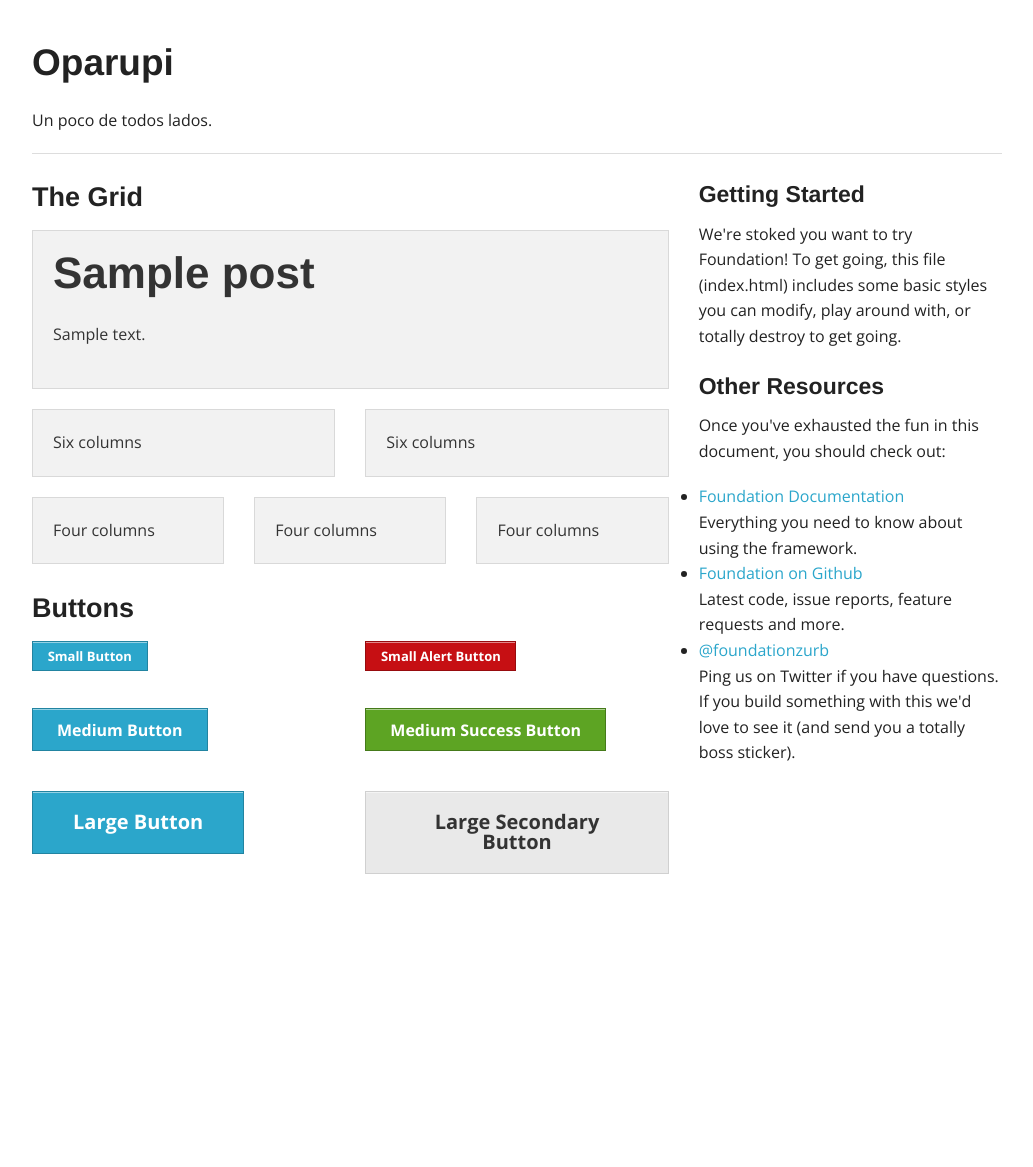
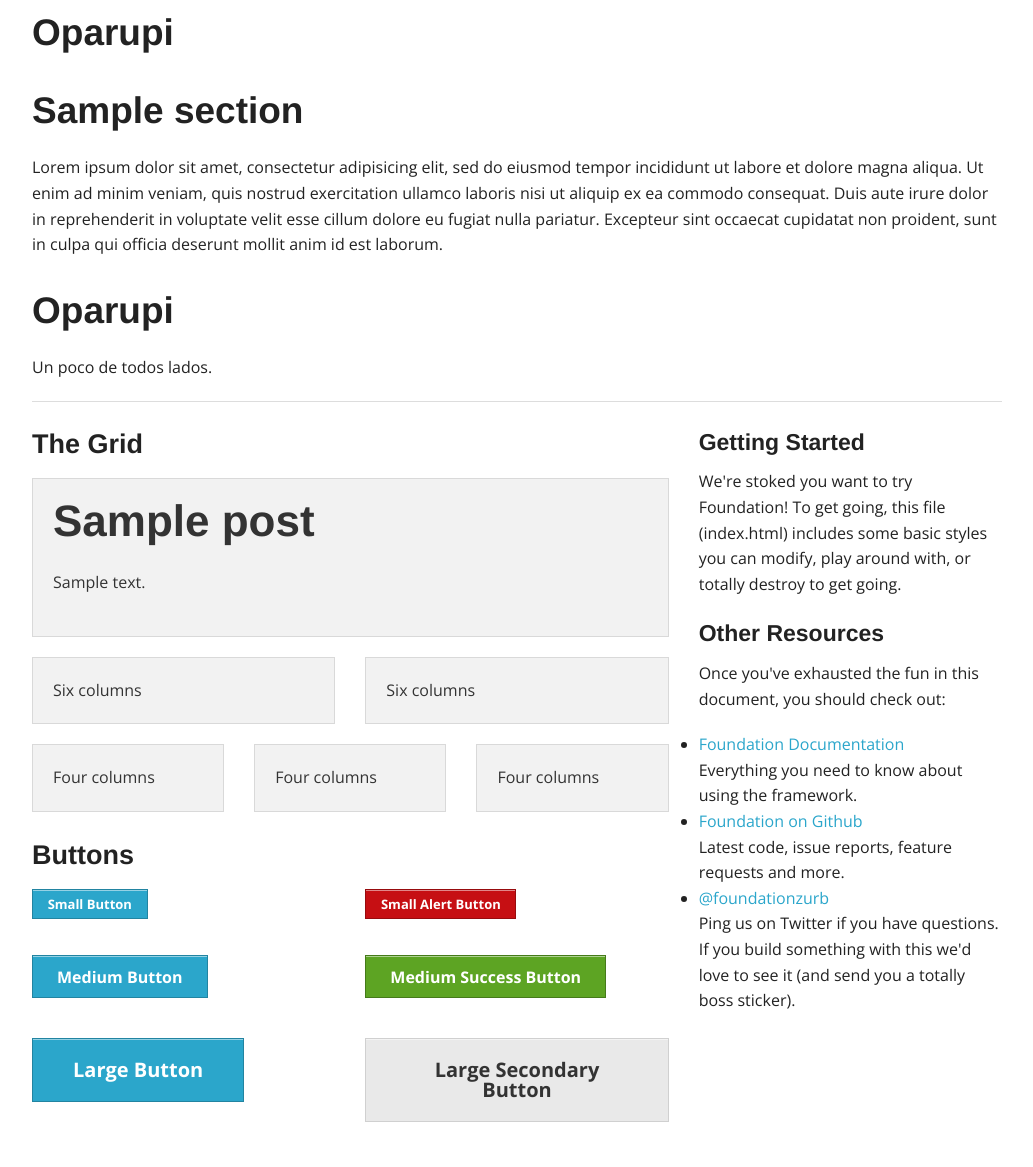
Before and after one commit to mativs/oparupi, a Django app: template oparupi/templates/home.html in a window 1280 px wide. Shown: the part 45-1212 px from the top of the page, without its empty margins (123-1156 px from the left). Before the commit the page ends 919 px from the top, so only its background shows below. Run offline with Django 3.2, Linux system fonts and the light colour scheme; the template is opened without the code that fills it: most values are stand-ins (such as "Sample title", 1, 10 or a date in 2020); some libraries are stand-ins or nearby versions.

Commit message:
top bar working

```diff
--- a/oparupi/static/sass/_settings.scss
+++ b/oparupi/static/sass/_settings.scss
@@ -795,8 +795,8 @@ $body-font-family: 'Open Sans', sans-serif;
 // Magellan Variables
 //
 
-// $magellan-bg: #fff;
-// $magellan-padding: 10px;
+$magellan-bg: #fff;
+$magellan-padding: 0px;
 
 //
 // Orbit Settings
@@ -1239,7 +1239,7 @@ $topbar-bg: #282828;
 // Height and margin
 
 // $topbar-height: 45px;
-// $topbar-margin-bottom: emCalc(30);
+$topbar-margin-bottom: 0;
 
 // Control Input height for top bar
 
--- a/oparupi/templates/home.html
+++ b/oparupi/templates/home.html
@@ -14,8 +14,9 @@
   <script src="{{ STATIC_URL }}js/vendor/custom.modernizr.js"></script>
 
 </head>
-<body>
-  <nav class="top-bar">
+<body id="home">
+  <div class="fixed">
+    <nav class="top-bar" >
       <ul class="title-area">
         <!-- Title Area -->
         <li class="name">
@@ -27,16 +28,36 @@
 
       <section class="top-bar-section">
         <!-- Left Nav Section -->
-      <ul class="left">
-        <li><a href="/">Opárupi</a></li>
+        <ul class="left" >
+          <li><a href="#home">Opárupi</a></li>
           {% for section in sections %}
-          <li><a>{{section.title}}</a></li>
+            <li><a href="#{{section.title|slugify}}">{{section.title}}</a></li>
           {% endfor %}
         </ul>
 
       </section>
     </nav>
+  </div>
 
+  <div class="row">
+    <div class="large-12 columns">
+      <h2>Oparupi</h2>
+    </div>
+  </div>
+
+  {% for section in sections %}
+    <div id="{{section.title|slugify}}" class="row">
+      <div class="large-12 columns">
+        <h2>{{section.title}}</h2>
+        <p>Lorem ipsum dolor sit amet, consectetur adipisicing elit, sed do eiusmod
+        tempor incididunt ut labore et dolore magna aliqua. Ut enim ad minim veniam,
+        quis nostrud exercitation ullamco laboris nisi ut aliquip ex ea commodo
+        consequat. Duis aute irure dolor in reprehenderit in voluptate velit esse
+        cillum dolore eu fugiat nulla pariatur. Excepteur sint occaecat cupidatat non
+        proident, sunt in culpa qui officia deserunt mollit anim id est laborum.<p>
+      </div>
+    </div>
+  {% endfor %}
 
   <div class="row">
     <div class="large-12 columns">
@@ -144,5 +165,6 @@
   <script>
     $(document).foundation();
   </script>
+  <script src="{{STATIC_URL}}js/oparupi.js"></script>
 </body>
 </html>
```
Also changed, not shown: oparupi/static/css/app.css, oparupi/static/js/oparupi.js (added). Lines whose indentation alone changed are shown as unchanged.
